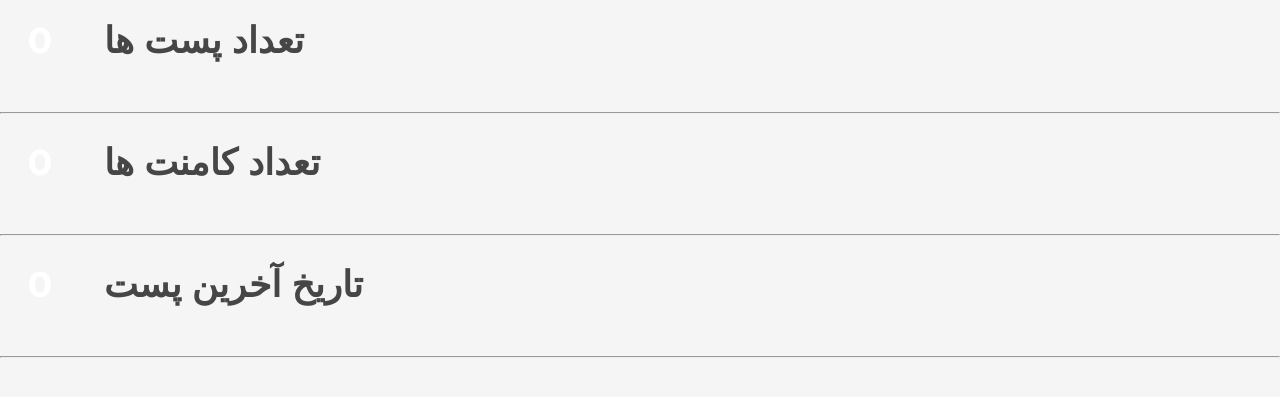
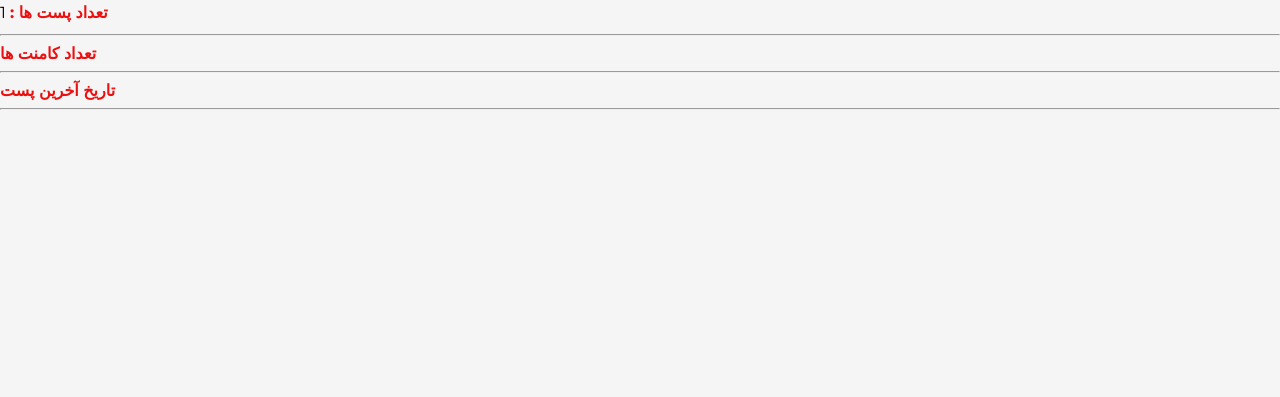
Before and after one commit to mohammad-taha-saeidi/blog, a Django app: page /blog/ in a window 1280 px wide. Shown: the top 397 px of the page. Run offline with Django 5.2, Linux system fonts and the light colour scheme; parts of the project's set-up code (start-up, migrations or seed data) failed here and were passed over.

Commit message:
index page upgarade2

```diff
--- a/tahaFirstapp/blog/templates/blog/index.html
+++ b/tahaFirstapp/blog/templates/blog/index.html
@@ -1,14 +1,30 @@
 {% extends 'parent/base.html' %}
 {% block title %}index{% endblock title %}
+{% block header %}
+<style>
 
+    .h4index{
+        text-align: center;
+        color: #ec0f0f;
+        display: inline;
+    }
+    p{
+        text-align: center;
+        display: inline;
+    }
+</style>
+{% endblock header %}
 {% block content %}
-<h3>تعداد پست ها</h3>
+<div class="h4">
+<p>1</p>
+<h4 class="h4index">: تعداد پست ها</h4>
+
+<hr>
+<h4 class="h4index">تعداد کامنت ها</h4>
 <p></p>
 <hr>
-<h3>تعداد کامنت ها</h3>
+<h4 class="h4index">تاریخ آخرین پست </h4>
 <p></p>
 <hr>
-<h3>تاریخ آخرین پست </h3>
-<p></p>
-<hr>
+</div>
 {% endblock content %}
```
